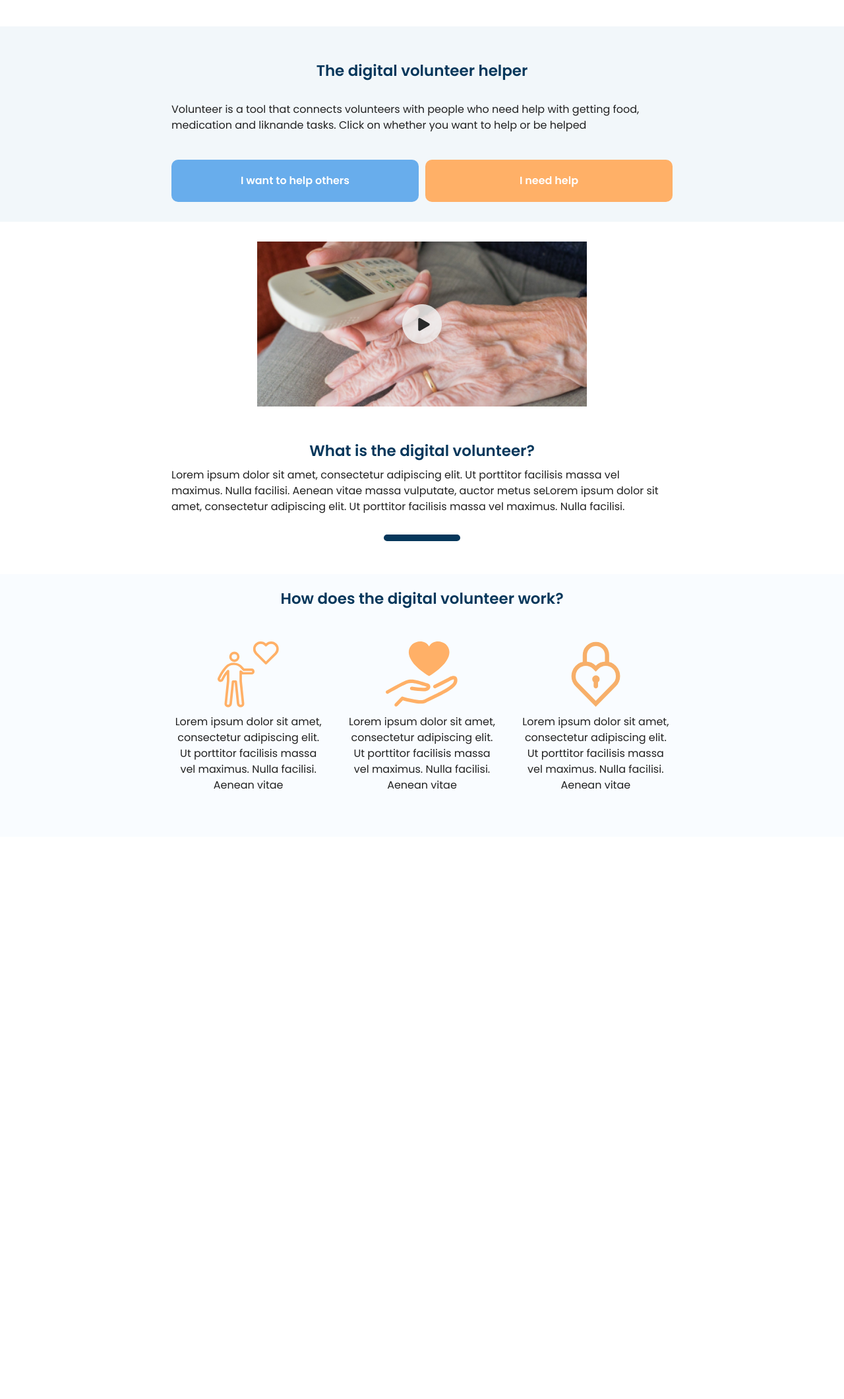
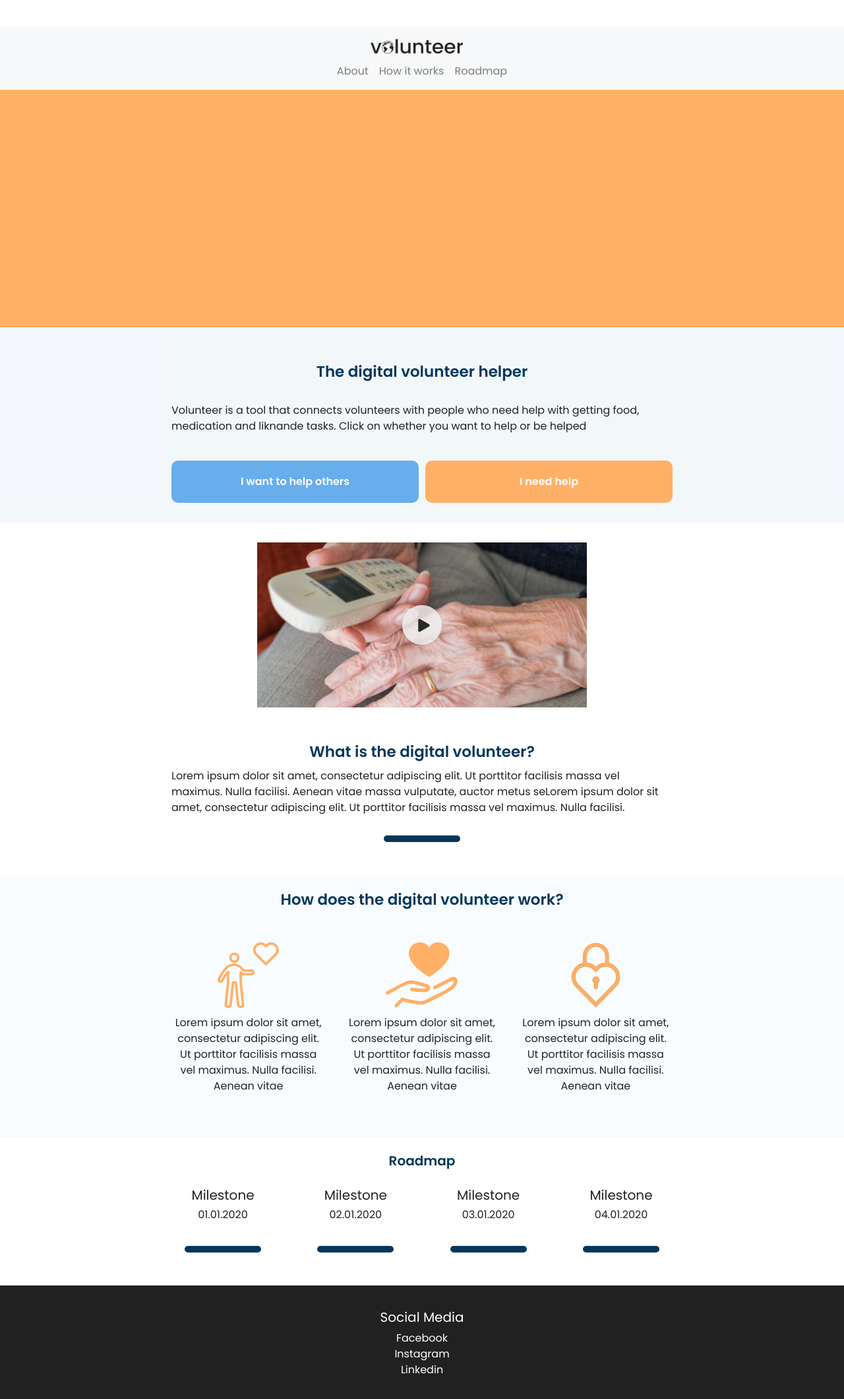
Before and after one commit to likhithravula/webapp, a React (Create React App) app: page / in a window 1280 px wide. Shown: the top 2120 px of the page at 66% size. Before the commit the page ends 1268 px from the top, so only its background shows below. Built offline with nearby package versions, Linux system fonts and the light colour scheme; no server answers.

Commit message:
Updated landingpage with menu, footer and roadmap section.

```diff
--- a/src/assets/css/App.css
+++ b/src/assets/css/App.css
@@ -32,13 +32,22 @@ a:hover {
   text-decoration: none;
 }
 
+h1, h2, h3 {
+  font-style: normal;
+  text-align: center;
+  color: #06375b;
+}
+
 h1 {
-  font-style: normal;
   font-weight: bold;
   font-size: 23px;
   line-height: 34px;
-  text-align: center;
-  color: #06375b;
+}
+
+h2 {
+  font-size: 20px;
+  line-height: 30px;
+  font-weight: bolder;
 }
 
 h3 {
--- /dev/null
+++ b/src/assets/css/Landingpage.css
@@ -0,0 +1,74 @@
+/* NAVIGATION */
+
+#logo {
+    width: 140px;
+}
+
+#nav {
+    display: flex;
+    justify-content: center;
+    flex-direction: column;
+}
+
+.nav-elem:hover {
+    color: var(--receiver-color);
+}
+
+/* HERO SHOT */
+
+#hero {
+    height: 45vh;
+    background-color: var(--receiver-color);
+}
+
+/* ROADMAP */
+
+.wrapper h2 {
+    text-align: center;
+}
+
+.roadmap-feature-list {
+    display: flex;
+    justify-content: space-between;
+    margin-top: 25px;
+}
+
+.roadmap-feature {
+    display: flex;
+    align-items: center;
+    flex-direction: column;
+    padding: 0px 20px 0px 20px;
+}
+
+.roadmap-date {
+
+}
+
+/* FOOTER */
+
+#footer {
+    display: flex;
+    justify-content: space-evenly;
+    align-items: center;
+    flex-direction: row;
+    background-color: var(--font-color);
+    height: 22vh;
+    padding: 20px 0px 20px 0px;
+}
+
+#footer div a,
+.footer-section {
+    color: white;
+}
+
+.footer-section {
+    display: flex;
+    justify-content: center;
+    align-items: center;
+    flex-direction: column;
+}
+
+.footer-list {
+    padding: 0px;
+    margin: 0px;
+}
--- /dev/null
+++ b/src/components/footer.js
@@ -0,0 +1,27 @@
+import { inject, observer } from "mobx-react";
+import React from "react";
+import { withRouter } from 'react-router';
+
+import Navbar from "react-bootstrap/Navbar";
+import '../assets/css/Landingpage.css';
+
+class LandingNav extends React.Component {
+
+    render() {
+
+        return (
+            <Navbar id="footer" sticky="bottom">
+                <div className="footer-section">
+                    <h5>Social Media</h5>
+                    <a href="https://www.facebook.com/thedigitalvolunteer/">Facebook</a>
+                    <a href="https://www.instagram.com/thedigitalvolunteer/">Instagram</a>
+                    <a href="https://www.linkedin.com/in/loopdigital/">Linkedin</a>
+                </div>
+            </Navbar>
+        );
+    }
+}
+
+export default withRouter(
+    inject('navigation', 'user')( observer(LandingNav) )
+);
--- /dev/null
+++ b/src/components/landing-nav.js
@@ -0,0 +1,35 @@
+import { inject, observer } from "mobx-react";
+import React from "react";
+import { withRouter } from 'react-router';
+
+import Nav from "react-bootstrap/Nav";
+import Navbar from "react-bootstrap/Navbar";
+import '../assets/css/Landingpage.css';
+import logo from "../assets/img/logo.png";
+
+class LandingNav extends React.Component {
+
+    render() {
+
+        return (
+            <Navbar id="nav" sticky="top" bg="light">
+                <Navbar.Brand href="./">
+                    <img
+                        src={logo}
+                        id="logo"
+                        alt="The digital volunteer"
+                    />
+                </Navbar.Brand>
+                <Nav>
+                    <a class="nav-link" href="#claim">About</a>
+                    <a class="nav-link" href="#home-info">How it works</a>
+                    <a class="nav-link" href="#roadmap">Roadmap</a>
+                </Nav>
+            </Navbar>
+        );
+    }
+}
+
+export default withRouter(
+    inject('navigation', 'user')( observer(LandingNav) )
+);
--- a/src/components/pages/home.js
+++ b/src/components/pages/home.js
@@ -1,6 +1,8 @@
 import React from "react";
-import { Link } from "react-router-dom";
+import {Link} from "react-router-dom";
 
+import LandingNav from "../landing-nav";
+import Footer from "../footer";
 import Button from "react-bootstrap/Button";
 import imagePlayButton from "../../assets/img/play.png";
 
@@ -9,9 +11,14 @@ import handHeart from "../../assets/img/hand-heart.svg";
 import lockHeart from "../../assets/img/lock-heart.svg";
 
 class Home extends React.Component {
+
   render() {
+
     return (
       <section id="home">
+        <LandingNav />
+        <div id="hero">
+        </div>
         <div id="claim">
           <div className="claim-overlay"></div>
           <div className="wrapper">
@@ -34,7 +41,7 @@ class Home extends React.Component {
 
         <div id="home-video">
           <div className="play">
-            <img alt="" src={imagePlayButton} />
+            <img alt="" src={imagePlayButton}/>
           </div>
         </div>
 
@@ -81,6 +88,37 @@ class Home extends React.Component {
             </div>
           </div>
         </div>
+
+        <div id="roadmap">
+          <div className="wrapper">
+            <h2>Roadmap</h2>
+            <div className="roadmap-feature-list">
+              <div className="roadmap-feature">
+                <h5>Milestone</h5>
+                <h6 className="roadmap-date" >01.01.2020</h6>
+                <div className="separator"></div>
+              </div>
+              <div className="roadmap-feature">
+                <h5>Milestone</h5>
+                <h6 className="roadmap-date" >02.01.2020</h6>
+                <div className="separator"></div>
+              </div>
+              <div className="roadmap-feature">
+                <h5>Milestone</h5>
+                <h6 className="roadmap-date" >03.01.2020</h6>
+                <div className="separator"></div>
+              </div>
+              <div className="roadmap-feature">
+                <h5>Milestone</h5>
+                <h6 className="roadmap-date" >04.01.2020</h6>
+                <div className="separator"></div>
+              </div>
+            </div>
+          </div>
+        </div>
+
+        <Footer />
+
       </section>
     );
   }
```
